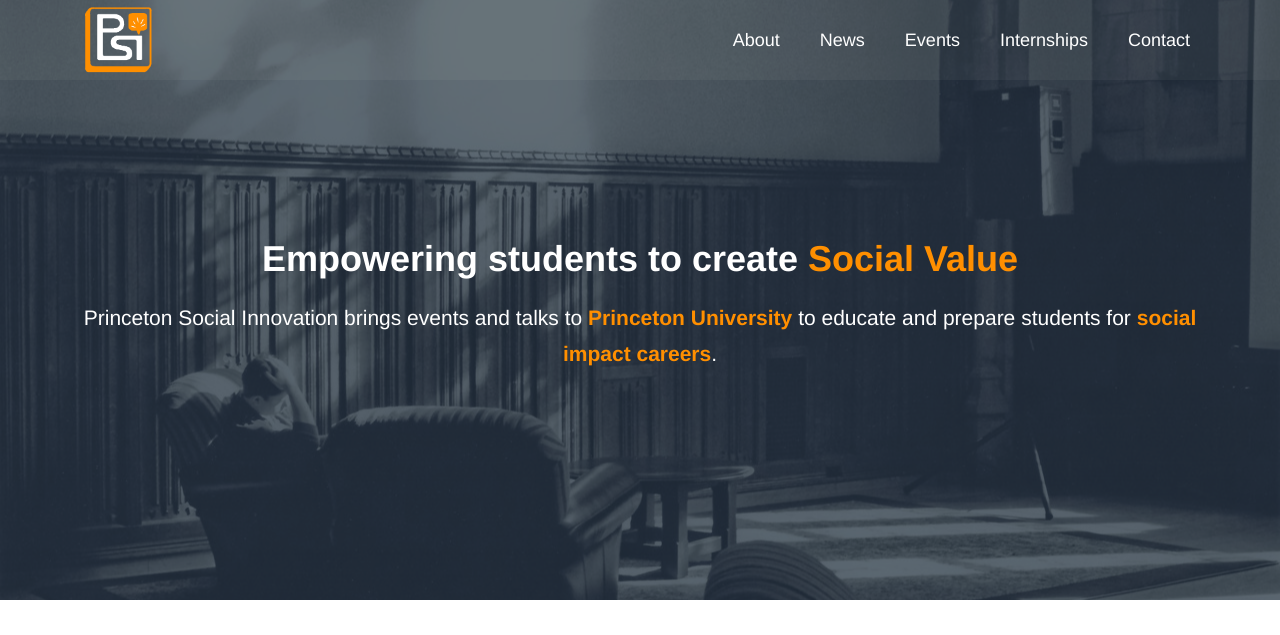
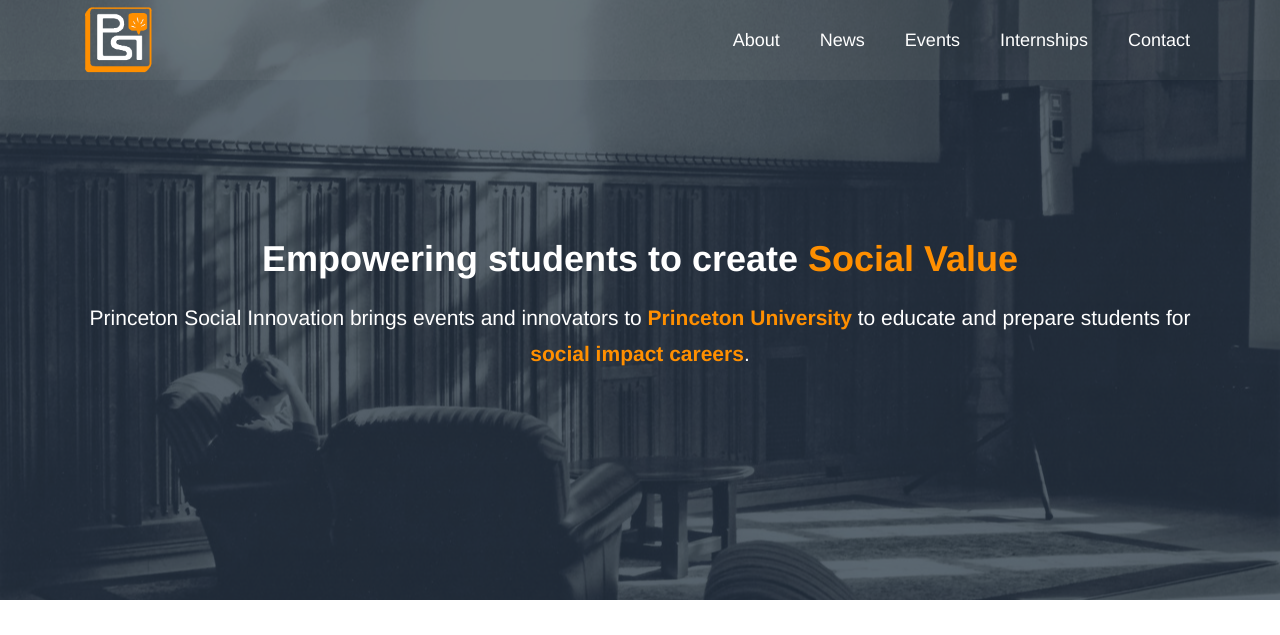
Before and after one commit to nathanshiaulam/princetonsocialinnovation, a Django app: template psibackend/templates/psibackend/index.html in a window 1280 px wide. Shown: the top 635 px of the page. Run offline with Django 3.2, Linux system fonts and the light colour scheme; the template is opened without the code that fills it, so the values that code supplies are empty; some libraries are stand-ins or nearby versions.

Commit message:
update index.html

```diff
--- a/psibackend/templates/psibackend/index.html
+++ b/psibackend/templates/psibackend/index.html
@@ -36,7 +36,7 @@
 			<div class="container">
 				<div class="header-text" data-0="opacity: 1;" data-400="opacity:0; ">
 					<h1 class="homepage-title">Empowering students to create <span style="color:#FF8F00;">Social Value</span></h1>
-					<h2>Princeton Social Innovation brings <!-- improve wording -->events and talks to <b>Princeton University</b> to educate and prepare students for <b>social impact careers</b>.</h2>
+					<h2>Princeton Social Innovation brings <!-- improve wording -->events and innovators to <b>Princeton University</b> to educate and prepare students for <b>social impact careers</b>.</h2>
 				</div>
 			</div>
 		</div>
```
